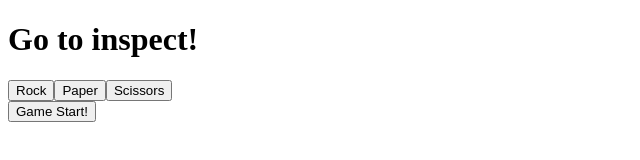
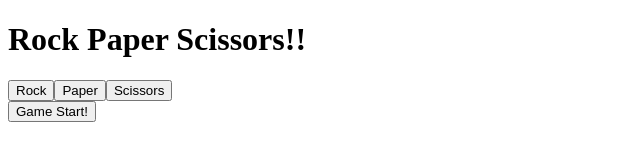
Before and after one commit to CoRine65/RockPaperScissors, a plain HTML site: page index.html in a window 1280 px wide. Shown: the whole page, without its empty margins (0-640 px from the left). Drawn offline with Linux system fonts and the light colour scheme.

Commit message:
changed titled to index.html

```diff
--- a/index.html
+++ b/index.html
@@ -7,7 +7,7 @@
 </head>
 <body>
 
-    <h1>Go to inspect!</h1>
+    <h1>Rock Paper Scissors!!</h1>
 
 
 
```
